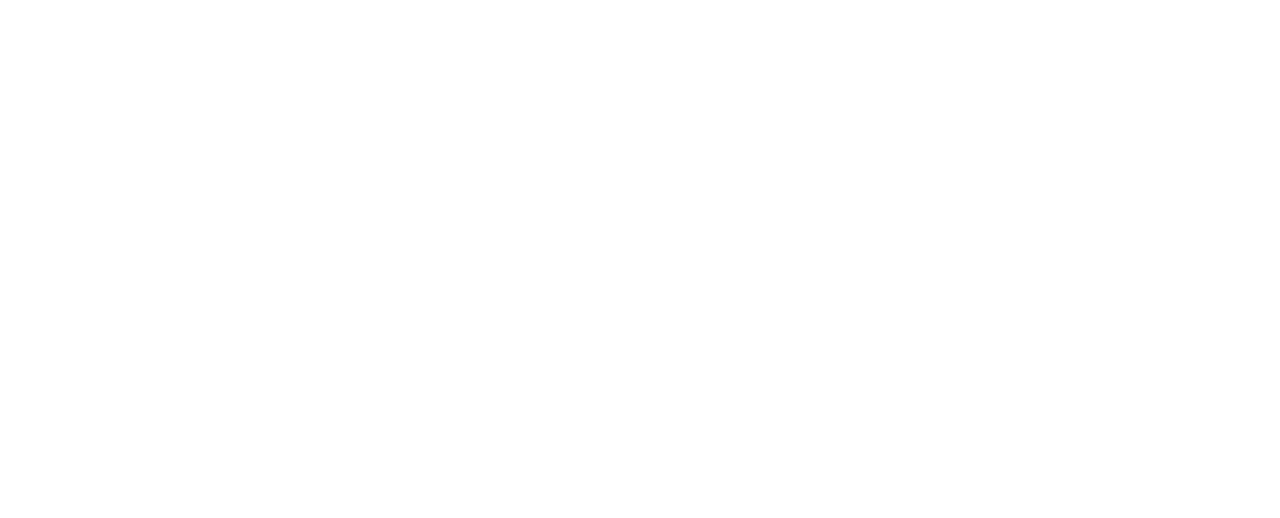
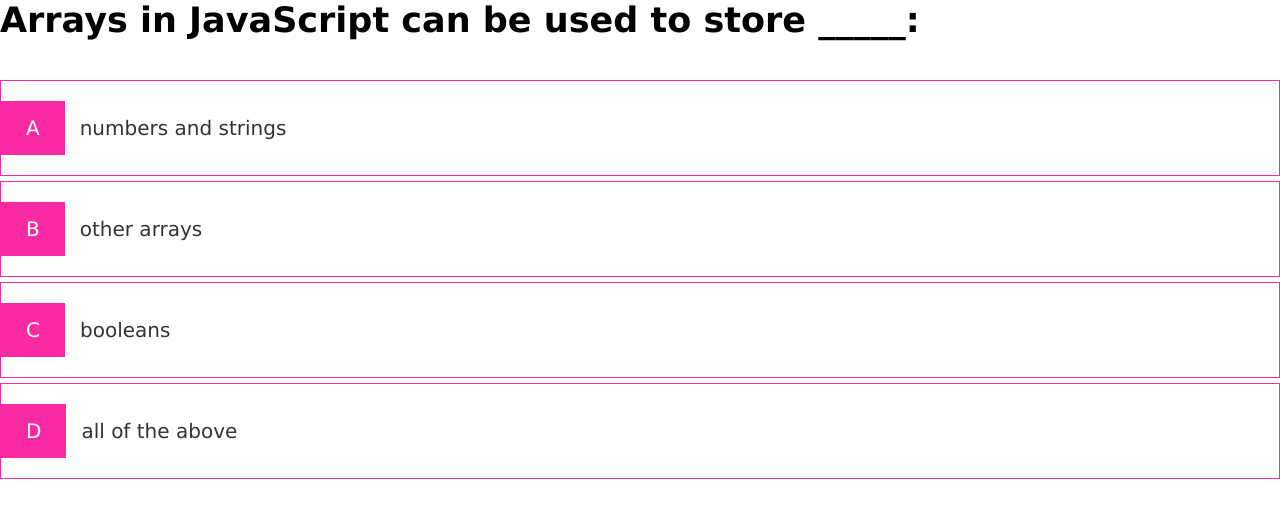
Before and after one commit to waveess/Challenge-Quiz-4, a plain HTML site: page challenge/quiz.html in a window 1280 px wide. Drawn offline with Linux system fonts and the light colour scheme.

Commit message:
new content

```diff
--- a/challenge/quiz.html
+++ b/challenge/quiz.html
@@ -0,0 +1,35 @@
+<!DOCTYPE html>
+<html lang="en">
+  <head>
+    <meta charset="UTF-8" />
+    <meta name="viewport" content="width=device-width, initial-scale=1.0" />
+    <meta http-equiv="X-UA-Compatible" content="ie=edge" />
+    <title>Quick Quiz - Play</title>
+    <link rel="stylesheet" href="style.css" />
+
+  </head>
+  <body>
+
+        <h2 id="question"> Answer the following questions!</h2>
+        <div class="choice-container">
+          <p class="choice-prefix">A</p>
+          <p class="choice-text" data-number="1">Choice1</p>
+        </div>
+        <div class="choice-container">
+          <p class="choice-prefix">B</p>
+          <p class="choice-text" data-number="2">choice2</p>
+        </div>
+        <div class="choice-container">
+          <p class="choice-prefix">C</p>
+          <p class="choice-text" data-number="3">choice3</p>
+        </div>
+        <div class="choice-container">
+          <p class="choice-prefix">D</p>
+          <p class="choice-text" data-number="4">choice4</p>
+        </div>
+      </div>
+    </div>
+
+    <script src="script.js"></script>
+  </body>
+</html>
--- a/challenge/script.js
+++ b/challenge/script.js
@@ -0,0 +1,97 @@
+const question = document.getElementById("question");
+const choices = Array.from(document.getElementsByClassName("choice-text"));
+
+let currentQuestion = {};
+let acceptingAnswers = false;
+let score = 0;
+let questionCounter = 0;
+let availableQuesions = [];
+
+let questions = [
+    {
+        question: "Commonly used data types to NOT include:",
+        choice1: "stirngs",
+        choice2: "booleans",
+        choice3: "alerts",
+        choice4: "numbers",
+        answer: 3
+    },
+    {
+        question: "Arrays in JavaScript can be used to store _____:",
+        choice1: "numbers and strings",
+        choice2: "other arrays",
+        choice3: "booleans",
+        choice4: "all of the above",
+        answer: 4
+    },
+    {
+        question: "The condition in an if / else statement is enclosed with____.",
+        choice1: "parenthesis",
+        choice2: "curly brackets",
+        choice3: "square brackets",
+        choice4: "quotes",
+        answer: 1
+    },
+    {
+        question: "String values must be enclosed within ______ when being assigned to variables.",
+        choice1: "quotes",
+        choice2: "commas",
+        choice3: "parenthesis",
+        choice4: "curly brackets",
+        answer: 3
+    },
+    {
+        question: "A very useful tool used during development and debugging for printing content to the debugger is:",
+        choice1: "JavaScript",
+        choice2: "Terminal/bash",
+        choice3: "for loop",
+        choice4: "console.log",
+        answer: 4
+    },
+
+];
+//CONSTANTS
+const CORRECT_BONUS = 10;
+const MAX_QUESTIONS = 5;
+
+startQuiz = () => {
+  questionCounter = 0;
+  score = 0;
+  availableQuesions = [...questions];
+  console.log(availableQuesions);
+  getNewQuestion();
+};
+
+getNewQuestion = () => {
+  if (availableQuesions.length === 0 || questionCounter >= MAX_QUESTIONS) {
+    //go to the end page
+    return window.location.assign("/end.html");
+  }
+  questionCounter++;
+  const questionIndex = Math.floor(Math.random() * availableQuesions.length);
+  currentQuestion = availableQuesions[questionIndex];
+  question.innerText = currentQuestion.question;
+
+  choices.forEach(choice => {
+    const number = choice.dataset["number"];
+    choice.innerText = currentQuestion["choice" + number];
+  });
+
+  availableQuesions.splice(questionIndex, 1);
+  console.log(availableQuesions);
+  acceptingAnswers = true;
+};
+
+choices.forEach(choice => {
+  choice.addEventListener("click", e => {
+    if (!acceptingAnswers) return;
+
+    acceptingAnswers = false;
+    const selectedChoice = e.target;
+    const selectedAnswer = selectedChoice.dataset["number"];
+    console.log(selectedAnswer);
+    getNewQuestion();
+  });
+});
+
+startQuiz();
--- a/challenge/style.css
+++ b/challenge/style.css
@@ -46,6 +46,7 @@ p {
     align-items: center;
     max-width: 80rem;
     margin: 0 auto;
+    padding: 2rem;
 }
 .container > * {
     width: 100%;
@@ -86,3 +87,45 @@ p {
     box-shadow: none;
     transform: none;
 }
+
+/*SECOND CSS */
+* {
+    box-sizing: border-box;
+    font-family: Verdana, Geneva, Tahoma, sans-serif;
+    font-weight:normal;
+    font-size: 10px;
+}
+h2{
+    font-size: 3.5rem;
+    color: black;
+}
+
+.choice-container {
+    display: flex;
+    margin-bottom: 0.5rem;
+    width: 100%;
+    font-size: 1.8rem;
+    border: 0.1rem solid rgb(250, 42, 163);
+    background-color: white;
+}
+.choice-container:hover{
+    cursor: pointer;
+    box-shadow: 0 0.4rem 1.4rem 0 rgba(245, 196, 233, 0.418);
+    transform: translateY(-0.1rem);
+    transition: transform 150ms;
+}
+.choice-prefix {
+    padding: 1.5rem 2.5rem;
+    background-color: rgb(250, 42, 163);
+    color: white;
+}
+.choice-text {
+    padding: 1.5rem;
+    width:100%;
+}
+.correct{
+    background-color: rgb(46, 228, 167);
+}
+.incorrect{
+    background-color: rgb(252, 160, 160);
+}
```
Also changed, not shown: challenge/index.html (+3 -2 lines), challenge/final.css (deleted), end.html (added), quiz.css (added), quiz.js (added).
